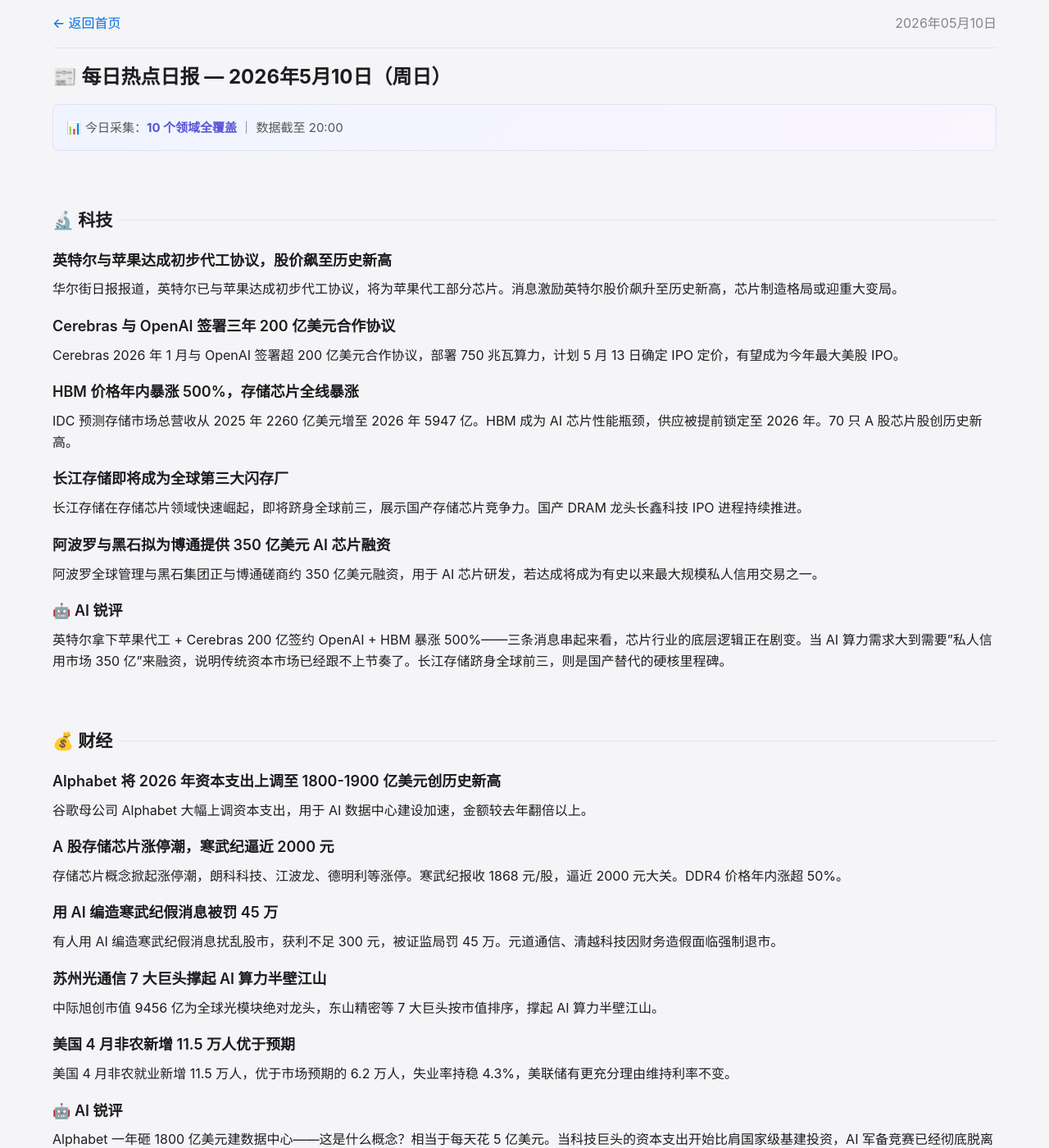
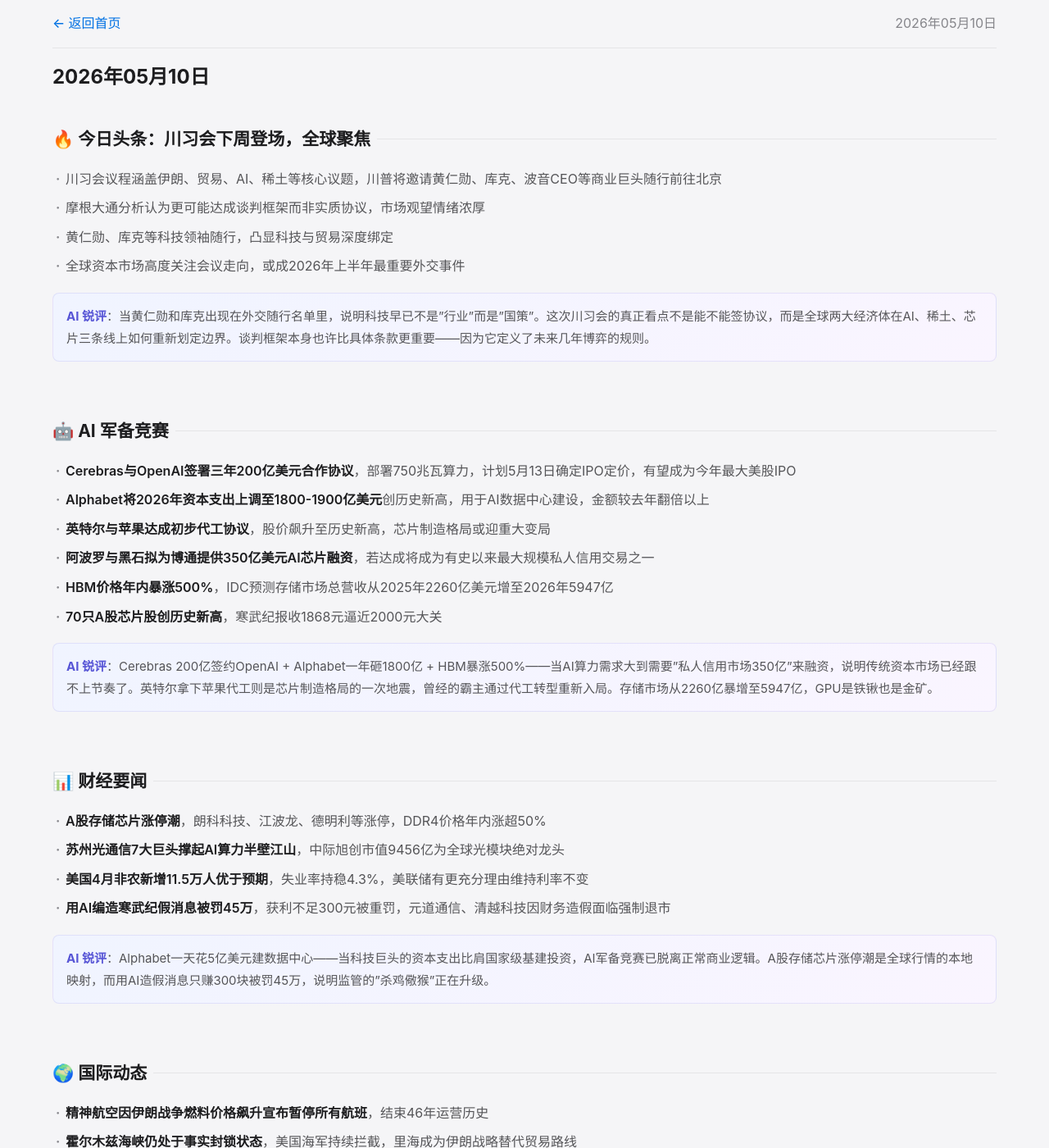
Before and after one commit to xiaxianlin/news, a Jekyll site: the page built from _posts/2026-05-10-日报.md, in a window 1280 px wide and 1400 px high. Shown: the whole window at 82% size. Built offline with Jekyll 4.4.1, drawn with Linux system fonts in a browser that asks for light colours; some of the changed text lies outside the part shown.

Commit message:
日报 2026-05-10 样式修正

```diff
--- a/_posts/2026-05-10-日报.md
+++ b/_posts/2026-05-10-日报.md
@@ -1,236 +1,138 @@
 ---
 layout: post
-title: "📰 每日热点日报 — 2026年5月10日（周日）"
-date: 2026-05-10
-categories: daily
+title: "2026年05月10日"
+date: 2026-05-10 20:00:00 +0800
 ---
 
-> 📊 今日采集：**10 个领域全覆盖** ｜ 数据截至 20:00
+## 🔥 今日头条：川习会下周登场，全球聚焦
+
+- 川习会议程涵盖伊朗、贸易、AI、稀土等核心议题，川普将邀请黄仁勋、库克、波音CEO等商业巨头随行前往北京
+- 摩根大通分析认为更可能达成谈判框架而非实质协议，市场观望情绪浓厚
+- 黄仁勋、库克等科技领袖随行，凸显科技与贸易深度绑定
+- 全球资本市场高度关注会议走向，或成2026年上半年最重要外交事件
+
+> **AI 锐评**：当黄仁勋和库克出现在外交随行名单里，说明科技早已不是"行业"而是"国策"。这次川习会的真正看点不是能不能签协议，而是全球两大经济体在AI、稀土、芯片三条线上如何重新划定边界。谈判框架本身也许比具体条款更重要——因为它定义了未来几年博弈的规则。
 
 ---
 
-## 🔬 科技
+## 🤖 AI 军备竞赛
 
-### 英特尔与苹果达成初步代工协议，股价飙至历史新高
-华尔街日报报道，英特尔已与苹果达成初步代工协议，将为苹果代工部分芯片。消息激励英特尔股价飙升至历史新高，芯片制造格局或迎重大变局。
+- **Cerebras与OpenAI签署三年200亿美元合作协议**，部署750兆瓦算力，计划5月13日确定IPO定价，有望成为今年最大美股IPO
+- **Alphabet将2026年资本支出上调至1800-1900亿美元**创历史新高，用于AI数据中心建设，金额较去年翻倍以上
+- **英特尔与苹果达成初步代工协议**，股价飙升至历史新高，芯片制造格局或迎重大变局
+- **阿波罗与黑石拟为博通提供350亿美元AI芯片融资**，若达成将成为有史以来最大规模私人信用交易之一
+- **HBM价格年内暴涨500%**，IDC预测存储市场总营收从2025年2260亿美元增至2026年5947亿
+- **70只A股芯片股创历史新高**，寒武纪报收1868元逼近2000元大关
 
-### Cerebras 与 OpenAI 签署三年 200 亿美元合作协议
-Cerebras 2026 年 1 月与 OpenAI 签署超 200 亿美元合作协议，部署 750 兆瓦算力，计划 5 月 13 日确定 IPO 定价，有望成为今年最大美股 IPO。
-
-### HBM 价格年内暴涨 500%，存储芯片全线暴涨
-IDC 预测存储市场总营收从 2025 年 2260 亿美元增至 2026 年 5947 亿。HBM 成为 AI 芯片性能瓶颈，供应被提前锁定至 2026 年。70 只 A 股芯片股创历史新高。
-
-### 长江存储即将成为全球第三大闪存厂
-长江存储在存储芯片领域快速崛起，即将跻身全球前三，展示国产存储芯片竞争力。国产 DRAM 龙头长鑫科技 IPO 进程持续推进。
-
-### 阿波罗与黑石拟为博通提供 350 亿美元 AI 芯片融资
-阿波罗全球管理与黑石集团正与博通磋商约 350 亿美元融资，用于 AI 芯片研发，若达成将成为有史以来最大规模私人信用交易之一。
-
-### 🤖 AI 锐评
-英特尔拿下苹果代工 + Cerebras 200 亿签约 OpenAI + HBM 暴涨 500%——三条消息串起来看，芯片行业的底层逻辑正在剧变。当 AI 算力需求大到需要"私人信用市场 350 亿"来融资，说明传统资本市场已经跟不上节奏了。长江存储跻身全球前三，则是国产替代的硬核里程碑。
+> **AI 锐评**：Cerebras 200亿签约OpenAI + Alphabet一年砸1800亿 + HBM暴涨500%——当AI算力需求大到需要"私人信用市场350亿"来融资，说明传统资本市场已经跟不上节奏了。英特尔拿下苹果代工则是芯片制造格局的一次地震，曾经的霸主通过代工转型重新入局。存储市场从2260亿暴增至5947亿，GPU是铁锹也是金矿。
 
 ---
 
-## 💰 财经
+## 📊 财经要闻
 
-### Alphabet 将 2026 年资本支出上调至 1800-1900 亿美元创历史新高
-谷歌母公司 Alphabet 大幅上调资本支出，用于 AI 数据中心建设加速，金额较去年翻倍以上。
+- **A股存储芯片涨停潮**，朗科科技、江波龙、德明利等涨停，DDR4价格年内涨超50%
+- **苏州光通信7大巨头撑起AI算力半壁江山**，中际旭创市值9456亿为全球光模块绝对龙头
+- **美国4月非农新增11.5万人优于预期**，失业率持稳4.3%，美联储有更充分理由维持利率不变
+- **用AI编造寒武纪假消息被罚45万**，获利不足300元被重罚，元道通信、清越科技因财务造假面临强制退市
 
-### A 股存储芯片涨停潮，寒武纪逼近 2000 元
-存储芯片概念掀起涨停潮，朗科科技、江波龙、德明利等涨停。寒武纪报收 1868 元/股，逼近 2000 元大关。DDR4 价格年内涨超 50%。
-
-### 用 AI 编造寒武纪假消息被罚 45 万
-有人用 AI 编造寒武纪假消息扰乱股市，获利不足 300 元，被证监局罚 45 万。元道通信、清越科技因财务造假面临强制退市。
-
-### 苏州光通信 7 大巨头撑起 AI 算力半壁江山
-中际旭创市值 9456 亿为全球光模块绝对龙头，东山精密等 7 大巨头按市值排序，撑起 AI 算力半壁江山。
-
-### 美国 4 月非农新增 11.5 万人优于预期
-美国 4 月非农就业新增 11.5 万人，优于市场预期的 6.2 万人，失业率持稳 4.3%，美联储有更充分理由维持利率不变。
-
-### 🤖 AI 锐评
-Alphabet 一年砸 1800 亿美元建数据中心——这是什么概念？相当于每天花 5 亿美元。当科技巨头的资本支出开始比肩国家级基建投资，AI 军备竞赛已经彻底脱离正常商业逻辑。A 股存储芯片涨停潮则是这波全球行情的本地映射。
+> **AI 锐评**：Alphabet一天花5亿美元建数据中心——当科技巨头的资本支出比肩国家级基建投资，AI军备竞赛已脱离正常商业逻辑。A股存储芯片涨停潮是全球行情的本地映射，而用AI造假消息只赚300块被罚45万，说明监管的"杀鸡儆猴"正在升级。
 
 ---
 
-## 🌍 国际
+## 🌍 国际动态
 
-### 川习会下周举行，黄仁勋、库克等商业巨头将随行
-即将举行的川习会议程涵盖伊朗、贸易、AI、稀土等议题。川普将邀请黄仁勋、库克、波音 CEO 等金融与科技巨头一同前往北京。摩根大通分析认为更可能达成谈判框架而非实质协议。
+- **精神航空因伊朗战争燃料价格飙升宣布暂停所有航班**，结束46年运营历史
+- **霍尔木兹海峡仍处于事实封锁状态**，美国海军持续拦截，里海成为伊朗战略替代贸易路线
+- **俄罗斯二战胜利日阅兵规模缩减**，与乌克兰停火三日，莫斯科已难以与战争隔绝
+- **汉坦病毒邮轮疫情**：极地探险邮轮暴发疫情后抵达西班牙特内里费岛，乘客将下船返国，台湾亦出现致死病例
 
-### 精神航空因伊朗战争燃料价格飙升宣布暂停所有航班
-美国廉航精神航空因伊朗战争导致燃料价格大幅飙升，宣布暂停所有航班，结束了长达 46 年的运营历史。
-
-### 俄罗斯二战胜利日阅兵规模缩减
-俄罗斯与乌克兰停火三日，胜利日阅兵规模因安全担忧缩减，凸显莫斯科及其他俄罗斯城市已难以与战争隔绝。最新估计俄方已损失超 35 万士兵。
-
-### 霍尔木兹海峡仍处于事实封锁状态
-美国海军持续拦截进出伊朗港口的船只，伊朗攻击威胁使其他船只不敢通行。里海成为伊朗战略替代贸易路线，俄罗斯通过里海向伊朗运送军事和商业物资。
-
-### 汉坦病毒邮轮疫情：乘客将在特内里费岛下船返国
-极地探险邮轮暴发汉坦病毒疫情后抵达西班牙特内里费岛，所有乘客将被疏散至各自国家。台湾亦出现汉坦病毒致死病例。
-
-### 🤖 AI 锐评
-川习会是下周全球焦点，黄仁勋和库克随行说明科技与贸易的深度绑定。精神航空因油价停航、霍尔木兹海峡事实封锁——伊朗局势的外溢效应正在从地缘政治蔓延到全球商业。汉坦病毒邮轮事件虽然规模有限，但后疫情时代公众对传染病暴发高度敏感。
+> **AI 锐评**：精神航空停航是伊朗局势外溢的标志性事件——当战争推高油价到廉航无法生存的程度，地缘政治的代价已经具象化为普通人买不到机票。霍尔木兹海峡事实封锁 + 里海替代路线，说明全球贸易正在被迫"绕路"，而绕路的成本最终由消费者承担。
 
 ---
 
-## 🏛️ 政策
+## 📋 政策风向
 
-### 政府工作报告首次单独提及"卫星互联网"并纳入新兴支柱产业
-2026 年政府工作报告提出"打造智能经济新形态"，明确"加快发展卫星互联网"，这是首次单独提及并纳入新兴支柱产业培育范畴。
+- **政府工作报告首次单独提及"卫星互联网"**并纳入新兴支柱产业培育范畴，提出"打造智能经济新形态"
+- **国务院常务会议研究推进地方政府化债工作**，2024至2026年每年分配2万亿元债务限额置换存量隐性债务
+- **2026年国家基本医疗保险药品目录调整方案公开征求意见**，加强医疗、医保、药品审评审批等政策衔接
+- **央视曝光车企"锁电"乱象**，但中汽协已正式辟谣"8家车企被约谈"为不实信息
 
-### 国务院常务会议研究推进地方政府化债工作
-2024 年至 2026 年间每年分配 2 万亿元债务限额置换存量隐性债务，地方化债进入攻坚阶段。
-
-### 2026 年国家基本医疗保险药品目录调整方案公开征求意见
-加强"医疗、医保、药品审评审批"等政策衔接，鼓励基于真实世界数据的医保综合价值评价。
-
-### 央视曝光车企"锁电"乱象（注：中汽协已辟谣为不实信息）
-央视网点名新能源车企锁电乱象，但中汽协已正式辟谣"8 家车企被约谈"为不实信息，多家车企集体否认。
-
-### 🤖 AI 锐评
-卫星互联网首次写入政府工作报告，标志着低轨卫星星座从"科技概念"正式进入"国家战略"。地方政府化债 2 万亿/年的节奏不变，说明债务风险仍在可控范围内消化。至于"锁电"风波，一场 AI 生成假名单引发的行业信任危机，恰恰说明信息治理同样需要跟上技术发展。
+> **AI 锐评**：卫星互联网首次写入政府工作报告，标志着低轨卫星星座从"科技概念"正式进入"国家战略"。地方政府化债2万亿/年的节奏不变，说明债务风险仍在可控范围内消化。至于"锁电"风波，一场AI生成假名单引发的行业信任危机，恰恰说明信息治理同样需要跟上技术发展。
 
 ---
 
-## 🏠 房产
+## 🏎️ 汽车行业
 
-### 瑞银预警：2026-2027 楼市仍在调整期
-瑞银发布预警，房价调整尚未结束。60% 住宅房龄超 20 年，多地住建局改名释放城市更新信号。
+- **李想目标3年内实现100%自动驾驶**，需要500万辆以上汽车在路上以及足够算力和顶级人才
+- **比亚迪在英国击败特斯拉**，2025年全年225万辆纯电销量领先，全球扩张加速
+- **方程豹云辇-P Ultra暨豹8豹5闪充版上市**，比亚迪持续丰富产品线
+- **新能源车"锁电"风波**：AI生成假名单一夜之间制造行业信任危机，8家车企集体辟谣
 
-### 存款降息潮来袭，房贷利率 10 个月不动
-存款利率再次迎来降息潮，但房贷利率已 10 个月未调整，银行利润压力与购房者负担形成反差。
-
-### 房企 2025 年现房库存首次下降
-深度研究显示房企 2025 年现房库存首次出现下降，市场供需关系出现新变化。
-
-### 微信视频号《房地产行业公约》5 月 12 日生效
-向无资质探房、炒作房价说不，规范线上房产内容生态。
-
-### 🤖 AI 锐评
-存款降息但房贷不动——这个剪刀差本身就是信号。银行净息差压力让利空间有限，购房者期待的"降房贷"短期难兑现。但现房库存首次下降是个积极信号，说明供需天平在缓慢倾斜。
+> **AI 锐评**：李想的"500万辆车+3年全自动"宣言，是自动驾驶赛道最激进的公开承诺。比亚迪在英国击败特斯拉则是中国车企全球化进程的硬核里程碑。"锁电"事件最有价值的洞察不是锁电本身，而是AI生成假信息如何在一夜之间制造行业信任危机。
 
 ---
 
-## 🎬 娱乐
+## ⚽ 体育赛事
 
-### 2026 五一档总票房 7.58 亿元，《给阿嬷的情书》成黑马
-五一档总票房 7.58 亿元，观影人次 2084 万。潮汕方言电影《给阿嬷的情书》豆瓣开分 9.0，预测票房涨至 1.47 亿，被评年度最佳候选。
+- **国乒男团3-1战胜法国队晋级世乒赛决赛**，统治力依旧稳定
+- **麦克沃伊打破男子50米自由泳世界纪录**，在中国游泳公开赛上创造新纪录
+- **CBA季后赛白热化**：上海28分大胜山东挺进四强，山西客场绝杀广厦
+- **NBA季后赛**：凯尔特人主场迎战骑士，米切尔脚踝伤势未消肿
+- **曼城3-0布伦特福德**，英超赛事
 
-### 戛纳电影节最佳女演员"四黄蛋"
-戛纳电影节罕见地由赛琳娜·戈麦斯等四人共享最佳女演员奖项，引发广泛讨论。
-
-### 《飞驰人生 3》定档春节，沈腾、黄景瑜、范丞丞主演
-韩寒执导的《飞驰人生 3》正式定档春节档，阵容再升级。
-
-### 印度影星 Vijay 宣誓就任泰米尔纳德邦首席部长
-演员转政客的 Vijay 在金奈宣誓就任首席部长，成为近六十年来首位与两大德拉威政党无关联的邦领导人。
-
-### 文佳煐爆冷夺百想影后，成韩国首位 95 后影后
-韩国百想艺术大赏，文佳煐爆冷获封影后，成为韩国首位 95 后百想影后。
-
-### 🤖 AI 锐评
-五一档 7.58 亿——比去年微涨 1.5%，但靠的是降价换量（平均票价下调、观影人次增 10%）。《给阿嬷的情书》豆瓣 9.0 分是现象级口碑，小体量潮汕方言片击败一众大制作，说明好故事永远有市场。戛纳"四黄蛋"影后则是另一个极端——评委会用均分稀释了含金量。
+> **AI 锐评**：国乒晋级世乒赛决赛几乎已成"常态化新闻"，但这份稳定本身就是统治力的证明。CBA季后赛28分大胜和客场绝杀同日上演，竞争激烈程度逐年提升。麦克沃伊打破50自世界纪录——在泳池这个极度内卷的项目中，0.01秒的突破都是人类极限的重新定义。
 
 ---
 
-## 👗 时尚
+## 🏠 房产动态
 
-### LVMH 首次"甩卖"品牌，开启战略收缩时代
-LVMH 被曝计划出售部分美妆与时装资产。一季度香水化妆品部门营收同比下降 6%。开云集团 CEO 也喊出"所有品牌都必须盈利"。
+- **瑞银预警：2026-2027楼市仍在调整期**，60%住宅房龄超20年，多地住建局改名释放城市更新信号
+- **存款降息潮来袭，房贷利率10个月不动**，银行利润压力与购房者负担形成反差
+- **房企2025年现房库存首次下降**，市场供需关系出现新变化
+- **微信视频号《房地产行业公约》5月12日生效**，向无资质探房、炒作房价说不
 
-### 爱马仕在涨，LV 在卖家底：奢侈品冰火两重天
-LVMH 过去十年增长最重要驱动力是中国市场，2025 年中国消费者境外消费大幅缩减，亚太（除日本）业绩下滑明显。爱马仕逆势涨价，与 LVMH 走上不同道路。
-
-### 2026 全球时尚大变局：从规模扩张转向可持续盈利
-"买少但更好"、"永续"、"透明"成为核心关键词。Moncler、Brunello Cucinelli 等品牌 Q1 表现稳健。
-
-### 爱彼与斯沃琪确认 Royal Pop 联名合作
-奢侈腕表品牌爱彼与斯沃琪集团推出 Royal Pop 联名系列，引发钟表圈热议。
-
-### 🤖 AI 锐评
-LVMH 开始"卖家底"——这在全球奢侈品行业是划时代事件。过去二十年"买买买"构建的品牌帝国，在中国消费者境外消费缩减、全球理性消费趋势下开始收缩。爱马仕逆势涨价的底气来自稀缺性溢价，而 LVMH 的多品牌矩阵在经济下行期反而成了包袱。
+> **AI 锐评**：存款降息但房贷不动——这个剪刀差本身就是信号。银行净息差压力让利空间有限，购房者期待的"降房贷"短期难兑现。但现房库存首次下降是个积极信号，说明供需天平在缓慢倾斜。
 
 ---
 
-## 🚗 汽车
+## 👗 时尚消费
 
-### 新能源车"锁电"风波：中汽协辟谣为不实信息
-一场由 AI 生成的假名单引发轩然大波——央视报道车企锁电乱象后，网传"8 家车企被约谈"，但中汽协已正式辟谣，比亚迪、特斯拉、理想等 8 家车企集体否认。事件折射出行业信任危机与信息治理难题。
+- **LVMH首次"甩卖"品牌开启战略收缩时代**，一季度香水化妆品部门营收同比下降6%
+- **爱马仕逆势涨价与LVMH卖家底形成冰火两重天**，亚太业绩下滑明显
+- **2026全球时尚大变局**：从规模扩张转向可持续盈利，"买少但更好"成核心关键词
+- **爱彼与斯沃琪确认Royal Pop联名合作**，引发钟表圈热议
 
-### 李想目标 3 年内实现 100% 自动驾驶
-理想汽车 CEO 李想在直播中明确目标 3 年内实现 100% 自动驾驶，需要 500 万辆以上汽车在路上，以及足够算力和顶级人才。
-
-### 比亚迪在英国击败特斯拉，全球扩张加速
-比亚迪 2025 年全年 225 万辆纯电销量领先，在英国市场击败特斯拉。特斯拉则在韩国电动车市场首次超越起亚。
-
-### 方程豹云辇-P Ultra 暨豹 8 豹 5 闪充版上市
-比亚迪持续丰富产品线，方程豹系列新车型正式上市。
-
-### 《飞驰人生 3》定档引发汽车圈热议
-韩寒赛车 IP 延续，新能源车在影视中露出增加。
-
-### 🤖 AI 锐评
-"锁电"事件最具价值的洞察不是锁电本身，而是 AI 生成的假名单如何在一夜之间制造行业信任危机。8 家车企被迫集体辟谣，中汽协亲自下场——这说明在 AI 时代，信息治理的紧迫性不亚于技术治理。李想的"500 万辆车 + 3 年全自动"宣言，则是对自动驾驶赛道最激进的公开承诺。
+> **AI 锐评**：LVMH开始"卖家底"——这在全球奢侈品行业是划时代事件。过去二十年"买买买"构建的品牌帝国，在中国消费者境外消费缩减、全球理性消费趋势下开始收缩。爱马仕逆势涨价的底气来自稀缺性溢价，而LVMH的多品牌矩阵在经济下行期反而成了包袱。
 
 ---
 
-## ⚽ 体育
+## 🎬 娱乐文娱
 
-### 麦克沃伊打破男子 50 米自由泳世界纪录
-中国游泳公开赛上，澳大利亚选手麦克沃伊打破男子 50 米自由泳世界纪录。
+- **2026五一档总票房7.58亿元**，《给阿嬷的情书》豆瓣开分9.0成黑马，预测票房涨至1.47亿
+- **戛纳电影节最佳女演员"四黄蛋"**，赛琳娜·戈麦斯等四人共享最佳女演员奖项
+- **《飞驰人生3》定档春节**，韩寒执导，沈腾、黄景瑜、范丞丞主演
+- **文佳煐爆冷夺百想影后**，成韩国首位95后百想影后
 
-### 国乒男团 3-1 战胜法国队晋级世乒赛决赛
-中国乒乓球队男团在世乒赛半决赛 3-1 击败法国队，成功晋级决赛。
-
-### CBA 季后赛白热化：上海 28 分大胜山东挺进四强
-上海男篮 28 分大胜山东队挺进 CBA 四强。山西客场绝杀广厦，双方上演激烈肉搏战。半决赛对手将在 5 月 12 日北京与广东的"抢三"大战后确定。
-
-### NBA 季后赛：凯尔特人主场迎战骑士
-凯尔特人主场迎战骑士，米切尔脚踝伤势未消肿，波尔津吉斯膝盖负荷管理出战成疑。
-
-### 曼城 3-0 布伦特福德
-英超赛事，曼城 3-0 大胜布伦特福德。
-
-### 🤖 AI 锐评
-国乒晋级世乒赛决赛几乎已成"常态化新闻"，但这份稳定本身就是统治力的证明。CBA 季后赛 28 分大胜和客场绝杀同日上演，竞争激烈程度逐年提升。麦克沃伊打破 50 自世界纪录则是一个惊喜——在泳池这个极度内卷的项目中，0.01 秒的突破都是人类极限的重新定义。
+> **AI 锐评**：五一档7.58亿靠的是降价换量，平均票价下调、观影人次增10%。《给阿嬷的情书》豆瓣9.0分是现象级口碑，小体量潮汕方言片击败一众大制作，说明好故事永远有市场。戛纳"四黄蛋"影后则是另一个极端——评委会用均分稀释了含金量。
 
 ---
 
-## 🏘️ 社会
+## 🏙️ 社会民生
 
-### 7 万亿大放水讨论：重新分配后普通人的位置在哪
-市场讨论 7 万亿大放水对经济的影响，重新分配与产业洗牌后普通人的位置引发广泛关注。
+- **7万亿大放水讨论**：重新分配与产业洗牌后普通人的位置引发广泛关注
+- **上百户租客深夜被赶**，二房东暴雷事件引发社会对租房市场乱象的关注
+- **汉坦病毒多地出现**：邮轮疫情+台湾致死病例，中国疾控中心回应称涉及的安第斯病毒在我国境内无自然宿主分布
+- **一盘黄焖鸡吃出24块鸡头**，餐馆称鸡一起杀没分均匀已免单
 
-### 上百户租客深夜被赶：二房东暴雷冲击最普通人
-上百户租客深夜被赶出，二房东暴雷事件引发社会对租房市场乱象的关注。
-
-### 汉坦病毒多地出现：邮轮疫情 + 台湾致死病例
-WHO 通报极地探险邮轮暴发汉坦病毒疫情，台湾亦出现致死病例。中国疾控中心回应称涉及的安第斯病毒在我国境内无自然宿主分布。
-
-### 一盘黄焖鸡吃出 24 块鸡头
-餐馆称鸡一起杀没分均匀，已免单。食品安全话题再次引发关注。
-
-### 🤖 AI 锐评
-二房东暴雷 + 黄焖鸡鸡头——两个看似不相关的事件，共同指向同一个问题：普通人日常生活的安全网太脆弱了。7 万亿放水的宏观叙事很宏大，但对深夜被赶出租屋的人来说，最需要的不是货币政策，而是一个可靠的租房保障制度。
+> **AI 锐评**：二房东暴雷+黄焖鸡鸡头——两个看似不相关的事件，共同指向同一个问题：普通人日常生活的安全网太脆弱了。7万亿放水的宏观叙事很宏大，但对深夜被赶出租屋的人来说，最需要的不是货币政策，而是一个可靠的租房保障制度。
 
 ---
 
-## 📊 今日关键词
+## 🔬 科技前沿
 
-| 排名 | 关键词 | 热度 |
-|:---:|:---|:---:|
-| 1 | 川习会 | 🔥🔥🔥🔥🔥 |
-| 2 | 存储芯片暴涨 | 🔥🔥🔥🔥 |
-| 3 | 新能源车锁电风波 | 🔥🔥🔥🔥 |
-| 4 | 汉坦病毒 | 🔥🔥🔥 |
-| 5 | 英特尔苹果代工 | 🔥🔥🔥 |
-| 6 | LVMH战略收缩 | 🔥🔥🔥 |
-| 7 | 五一档票房 | 🔥🔥 |
-| 8 | 精神航空停航 | 🔥🔥 |
+- **长江存储即将成为全球第三大闪存厂**，国产存储芯片竞争力持续提升
+- **TrendForce：AI竞赛引发半导体产能吃紧**，3nm至2nm晶圆、CoWoS封装告急
+- **政府工作报告首提卫星互联网**，低轨卫星星座从科技概念进入国家战略
+- **长鑫科技IPO进程持续推进**，国产DRAM龙头加速发展
 
----
-
-> 📡 本日报由小新自动采集生成 ｜ 数据来源：Brave News / Web Search
-> 🔗 访问 [news.xiaxianlin.com](https://news.xiaxianlin.com) 查看更多
+> **AI 锐评**：长江存储跻身全球前三，是国产替代的硬核里程碑。半导体产能3nm告急说明一个残酷的现实：谁掌握了先进制程，谁就掐住了AI时代的咽喉。卫星互联网写入政府工作报告，则标志着中国版"星链"正式进入国家基建序列。
```
